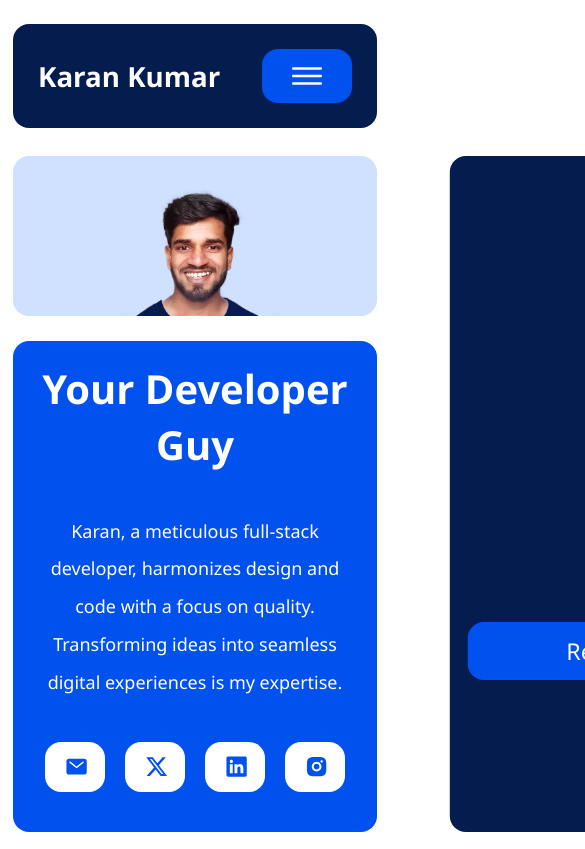
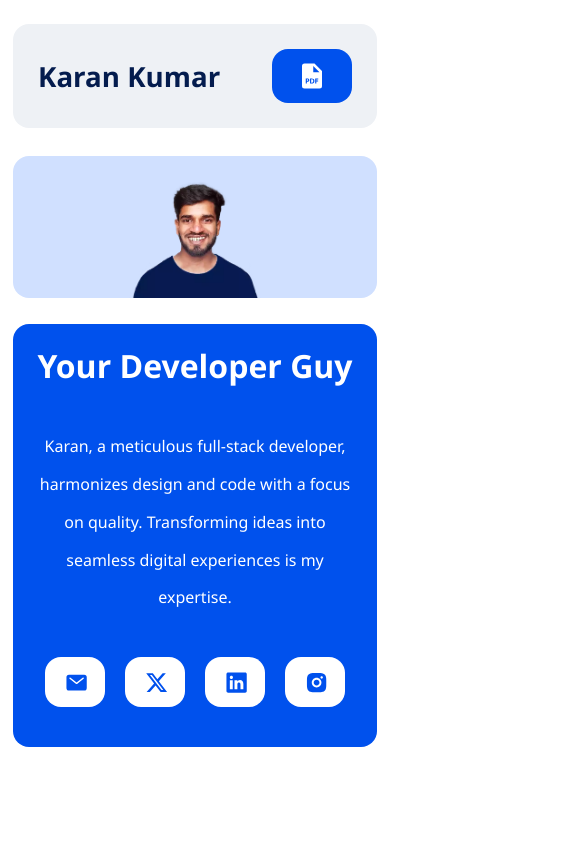
Before and after one commit to thekarandeveloper/thekarandeveloper, a React (Create React App) app: page / in a window 390 px wide. Shown: the top 849 px of the page, 585 px wide, since content can reach past the window. Built offline with nearby package versions, Linux system fonts and the light colour scheme.

Commit message:
base-responsive-completed

```diff
--- a/src/components/navbar.js
+++ b/src/components/navbar.js
@@ -3,6 +3,8 @@ import { Link } from "react-router-dom";
 import { MdFileDownload } from "react-icons/md";
 import { IoIosMenu } from "react-icons/io";
 import { IoCloseOutline } from "react-icons/io5";
+import { AiFillHome } from "react-icons/ai";
+import { BiSolidFilePdf } from "react-icons/bi";
 function Navbar() {
   const navRef = useRef();
   const btnRef = useRef();
@@ -11,6 +13,7 @@ function Navbar() {
     navRef.current.classList.toggle("responsive_nav");
     setIsClosed((prevIsClosed) => !prevIsClosed);
   };
+  const resumeFilePath = process.env.PUBLIC_URL + '/KARAN_KUMAR_RESUME.pdf';
 
   return (
     <header>
@@ -20,26 +23,31 @@ function Navbar() {
         </div>
         <div className="nav-items" ref={navRef}>
           <Link className="label nav-item active" to="/">
-            Home
+            <div className="nav-item-icon heading">
+              <AiFillHome />
+            </div>
+            <div className="nav-item-label">Home</div>
           </Link>
-          {/* <Link className="label nav-item" to="/projects">
-            Projects
-          </Link>
-          <Link className="label nav-item" to="/">
-            Experince
-          </Link> */}
 
-          <a className="label nav cta-btn" href="../assets/KARAN_KUMAR_RESUME.pdf" download={true}>
+          <a
+            className="label nav cta-btn"
+            href={resumeFilePath}
+            download={true}
+          >
             Resume{" "}
             <span>
               <MdFileDownload />
             </span>
           </a>
         </div>
-        <div className="nav-toggle" ref={btnRef} onClick={showNavbar}>
+        <a
+          className="nav-toggle"
+          download={true}
+          href={resumeFilePath}
+        >
           {" "}
-          {isClosed ? <IoIosMenu /> : <IoCloseOutline />}
-        </div>
+          <BiSolidFilePdf />
+        </a>
       </navbar>
     </header>
   );
--- a/src/styles/app.css
+++ b/src/styles/app.css
@@ -11,11 +11,14 @@
 .nav-brand a {
   color: var(--base);
 }
+.nav-items{
+  display: flex;
 
+}
 .nav-item {
   color: var(--base);
   padding: 10px 1.7vw;
-  line-height: 2.5;
+  line-height: 1.75;
 }
 .nav-item {
   opacity: 0.7;
@@ -40,6 +43,11 @@
   background-color: var(--primary);
   color: var(--base);
 }
+.nav.cta-btn:hover {
+  color: var(--primary);
+  background-color: var(--base);
+}
+
 
 .nav-toggle {
   max-width: 30%;
@@ -49,14 +57,17 @@
   align-items: center;
   background-color: var(--primary);
   color: var(--base);
-  font-size: 40px;
+  font-size: 30px;
   padding: 0 25px;
   display: none;
 }
+
 .nav-items.responsive_nav {
   transform: translateX(0);
 }
-
+.nav-item-icon{
+  display: none;
+}
 /* ----------------Intro Card------------------------ */
 
 .card-container.intro {
@@ -126,33 +137,48 @@
 /* -------------------------------------------- */
 /* Tablet and lower screens than tablets */
 @media only screen and (max-width: 1200px) {
+  .navbar-container{
+    background-color:var(--light-bg);
+  }
+  .nav-brand a{
+    color:var(--dark-bg);
+    font-weight:700;
+  }
   .nav-toggle {
     display: flex;
     cursor: pointer;
   }
   .nav-items {
-    width: 100%;
-    position: absolute;
-    top: 17vh;
+    width: 94%;
+    position: fixed;
+    bottom: 0vh;
     background-color: var(--dark-bg);
-    height: 80vh;
+    height: 8vh;
     display: flex;
-    flex-direction: column;
+    flex-direction: row;
     justify-content: space-around;
     align-items: center;
     left: 0;
-    transform: translateX(120%);
     transition: 1s;
-    padding: 20px 0px;
+    margin: 13px 13px 13px 13px;
+    align-self: center;
   }
   .nav-item {
     width: 90%;
-    display: block;
     line-height: 1.3;
   }
-  .cta-btn {
+  .nav-item-label{
+    display: none;
+  }
+  .nav-item-icon{
+    display: block;
+  }
+  .nav.cta-btn {
     width: 90%;
+    display: none;
+
   }
+
   .card-container.intro{
     order: 2;
     padding: 20px;
@@ -162,11 +188,11 @@
   }
   .image-container{
     width: 100%;
-    height: 100%;
+    height: 40%;
     align-items: start;
   }
   .image-container img{
-    width: 60%;
+    width: 40%;
   }
 
 .icon-bars .icon-container:hover {
@@ -176,5 +202,13 @@
   .icon-bars .icon-container .icon-label{
     display: none;
   }
-
+  .icon-bars{
+    /* display: none; */
+  }
+  .nav-items{
+    display: none;
+  }
+  section{
+    height: 70vh;
+  }
 }
--- a/src/styles/index.css
+++ b/src/styles/index.css
@@ -102,16 +102,20 @@ section {
   body {
     margin: 13px;
   }
+
   section {
     flex-direction: column;
     justify-content: center;
     align-items: center;
     text-align: center;
     margin: 2vh 0px;
-    height: 80vh;
+    height: 62vh;
     gap:3vh;
   }
   .heading-large {
-    font-size: 40px;
+    font-size: 32px;
+  }
+  .body-normal{
+    font-size: 16px;
   }
 }
```
Also changed, not shown: 1 other file (tests, documents, lock files or other folders).
